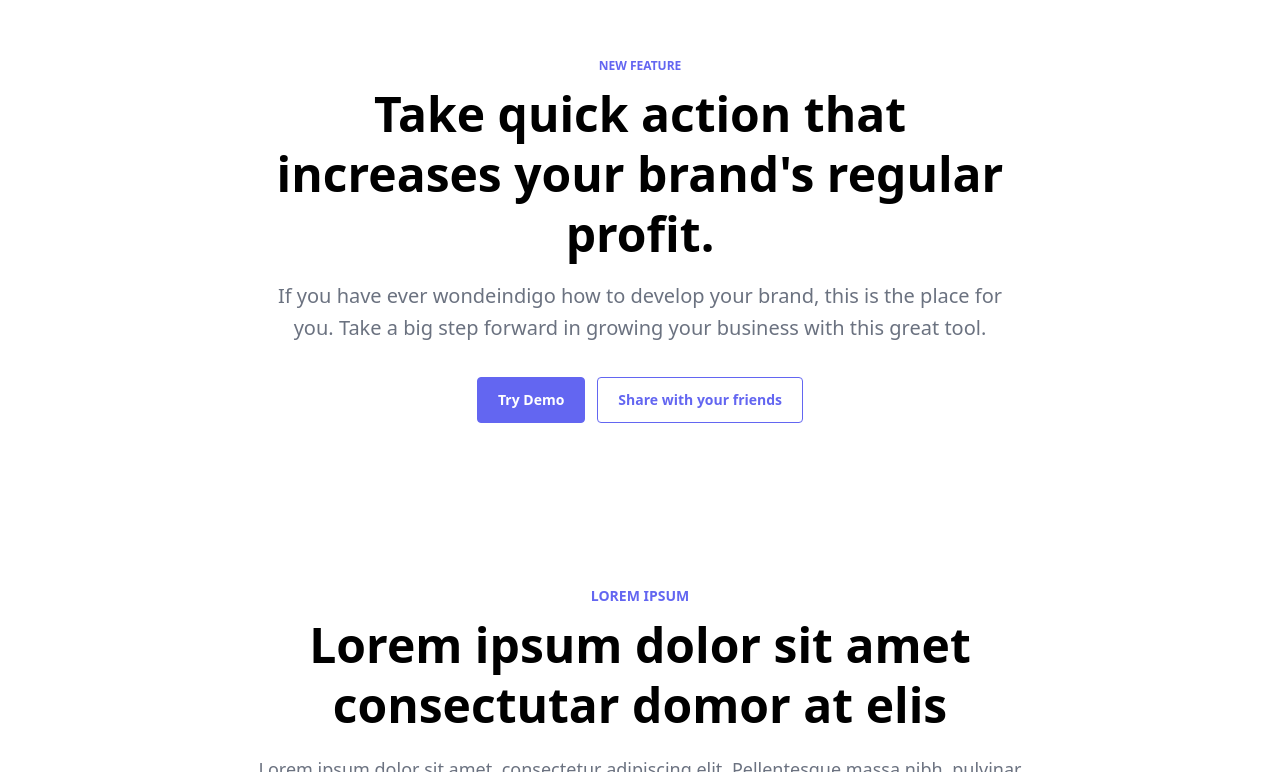
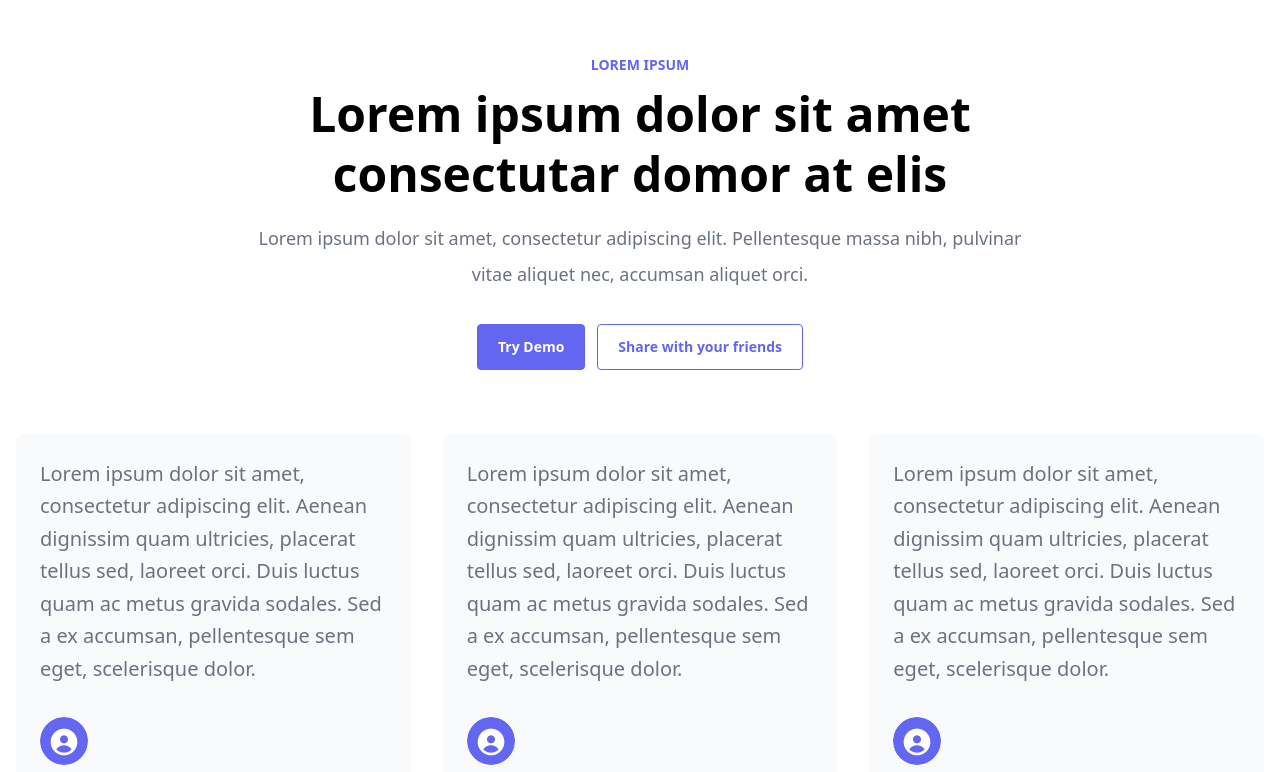
Before and after one commit to Tincre/phund, a Next.js app: page / in a window 1280 px wide. Shown: the part 3328-4100 px from the top of the page. Built offline with nearby package versions, Linux system fonts and the light colour scheme.

Commit message:
:recycle: combine WhyInvest2 cta w/FactSnippets component [sc-561]

```diff
--- a/components/Sections/FactSnippets.jsx
+++ b/components/Sections/FactSnippets.jsx
@@ -14,7 +14,22 @@ export default function FactSnippets({}) {
             Pellentesque massa nibh, pulvinar vitae aliquet nec, accumsan
             aliquet orci.
           </p>
+          <div className="mt-8">
+            <a
+              className="block md:inline-block px-5 py-3 md:mr-3 mb-3 md:mb-0 text-sm bg-indigo-500 hover:bg-indigo-600 text-white font-semibold border border-indigo-500 hover:border-indigo-600 rounded transition duration-200"
+              href="#"
+            >
+              Try Demo
+            </a>
+            <a
+              className="block md:inline-block px-5 py-3 text-sm font-semibold text-indigo-500 hover:text-white hover:bg-indigo-500 border border-indigo-500 hover:border-indigo-600 rounded transition duration-200"
+              href="#"
+            >
+              Share with your friends
+            </a>
+          </div>
         </div>
+
         <div className="flex flex-wrap items-center justify-around -m-4">
           <div className="w-full md:w-1/2 lg:w-1/3 p-4">
             <div className="bg-gray-50 p-6 rounded-lg">
--- a/components/Sections/WhyInvest2.jsx
+++ /dev/null
@@ -1,35 +0,0 @@
-export default function WhyInvest2({}) {
-  return (
-    <section id="why-invest-part-2" className="py-20">
-      <div className="container px-4 mx-auto">
-        <div className="max-w-xl lg:max-w-3xl mx-auto text-center">
-          <span className="text-xs font-semibold text-indigo-500 uppercase">
-            New Feature
-          </span>
-          <h2 className="mt-2 mb-4 text-3xl leading-tight md:text-4xl md:leading-tight lg:text-5xl lg:leading-tight font-bold font-heading">
-            Take quick action that increases your brand's regular profit.
-          </h2>
-          <p className="mb-8 text-base leading-relaxed lg:text-xl lg:leading-relaxed text-gray-500">
-            If you have ever wondeindigo how to develop your brand, this is the
-            place for you. Take a&nbsp;big step forward in growing your business
-            with this great tool.
-          </p>
-          <div>
-            <a
-              className="block md:inline-block px-5 py-3 md:mr-3 mb-3 md:mb-0 text-sm bg-indigo-500 hover:bg-indigo-600 text-white font-semibold border border-indigo-500 hover:border-indigo-600 rounded transition duration-200"
-              href="#"
-            >
-              Try Demo
-            </a>
-            <a
-              className="block md:inline-block px-5 py-3 text-sm font-semibold text-indigo-500 hover:text-white hover:bg-indigo-500 border border-indigo-500 hover:border-indigo-600 rounded transition duration-200"
-              href="#"
-            >
-              Share with your friends
-            </a>
-          </div>
-        </div>
-      </div>
-    </section>
-  );
-}
```
